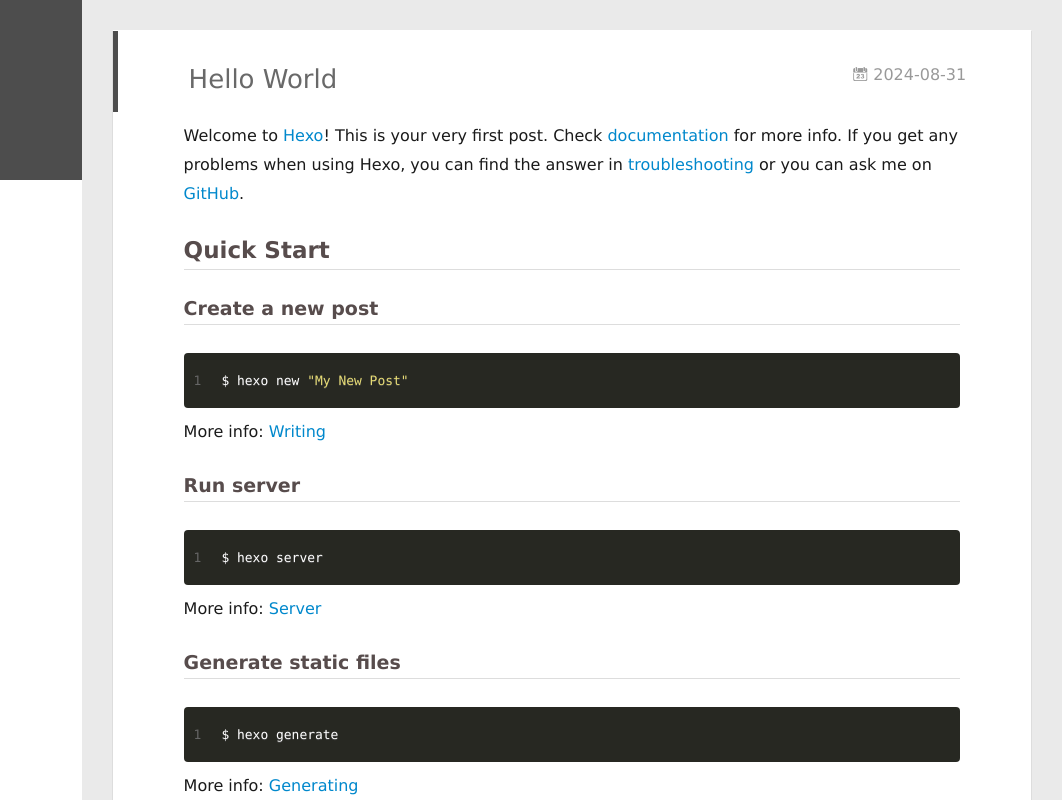
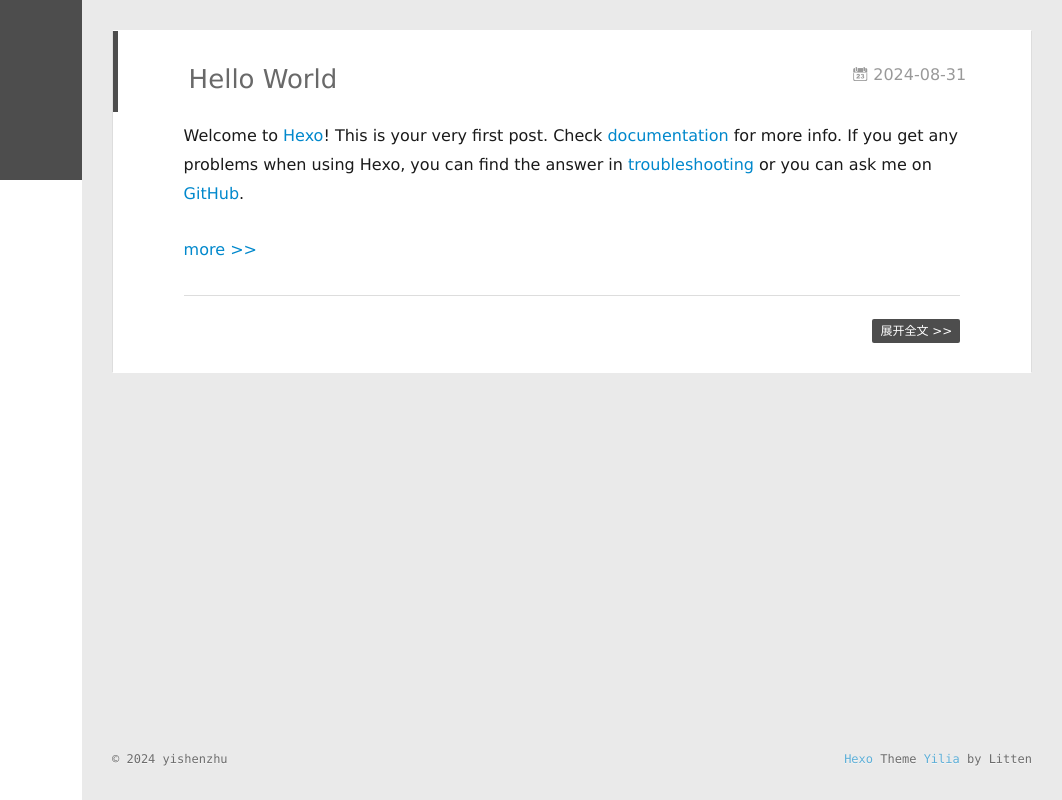
Before and after one commit to yishenzhu/yishenzhu.github.io, a plain HTML site: page index.html in a window 1280 px wide. Shown: the full height of the page, 218-1280 px from the left. Drawn offline with nearby package versions, Linux system fonts and the light colour scheme; some packages are replaced by stand-ins of ours.

Commit message:
Site updated: 2024-09-01 21:00:53

```diff
--- a/index.html
+++ b/index.html
@@ -161,18 +161,8 @@
     <div class="article-entry" itemprop="articleBody">
 
         <p>Welcome to <a target="_blank" rel="noopener" href="https://hexo.io/">Hexo</a>! This is your very first post. Check <a target="_blank" rel="noopener" href="https://hexo.io/docs/">documentation</a> for more info. If you get any problems when using Hexo, you can find the answer in <a target="_blank" rel="noopener" href="https://hexo.io/docs/troubleshooting.html">troubleshooting</a> or you can ask me on <a target="_blank" rel="noopener" href="https://github.com/hexojs/hexo/issues">GitHub</a>.</p>
-<h2 id="Quick-Start"><a href="#Quick-Start" class="headerlink" title="Quick Start"></a>Quick Start</h2><h3 id="Create-a-new-post"><a href="#Create-a-new-post" class="headerlink" title="Create a new post"></a>Create a new post</h3><figure class="highlight bash"><table><tr><td class="gutter"><pre><span class="line">1</span><br></pre></td><td class="code"><pre><span class="line">$ hexo new <span class="string">&quot;My New Post&quot;</span></span><br></pre></td></tr></table></figure>
 
-<p>More info: <a target="_blank" rel="noopener" href="https://hexo.io/docs/writing.html">Writing</a></p>
-<h3 id="Run-server"><a href="#Run-server" class="headerlink" title="Run server"></a>Run server</h3><figure class="highlight bash"><table><tr><td class="gutter"><pre><span class="line">1</span><br></pre></td><td class="code"><pre><span class="line">$ hexo server</span><br></pre></td></tr></table></figure>
-
-<p>More info: <a target="_blank" rel="noopener" href="https://hexo.io/docs/server.html">Server</a></p>
-<h3 id="Generate-static-files"><a href="#Generate-static-files" class="headerlink" title="Generate static files"></a>Generate static files</h3><figure class="highlight bash"><table><tr><td class="gutter"><pre><span class="line">1</span><br></pre></td><td class="code"><pre><span class="line">$ hexo generate</span><br></pre></td></tr></table></figure>
-
-<p>More info: <a target="_blank" rel="noopener" href="https://hexo.io/docs/generating.html">Generating</a></p>
-<h3 id="Deploy-to-remote-sites"><a href="#Deploy-to-remote-sites" class="headerlink" title="Deploy to remote sites"></a>Deploy to remote sites</h3><figure class="highlight bash"><table><tr><td class="gutter"><pre><span class="line">1</span><br></pre></td><td class="code"><pre><span class="line">$ hexo deploy</span><br></pre></td></tr></table></figure>
-
-<p>More info: <a target="_blank" rel="noopener" href="https://hexo.io/docs/one-command-deployment.html">Deployment</a></p>
+          <a class="article-more-a" href="/2024/08/31/hello-world/#more">more >></a>
 
 
 
```
Also changed, not shown: 2024/08/31/hello-world/index.html (+4 -3 lines).
